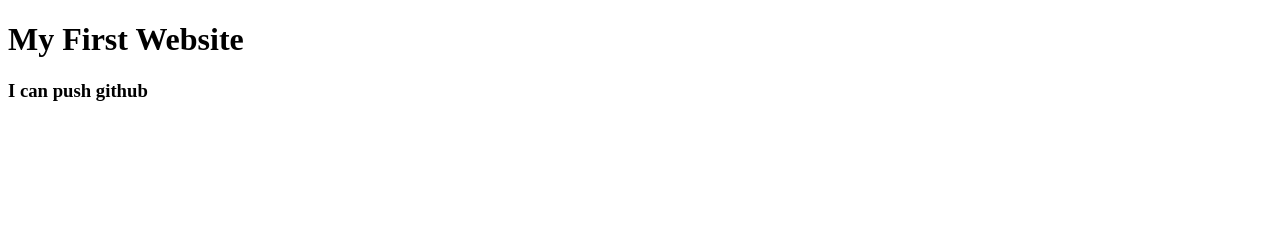
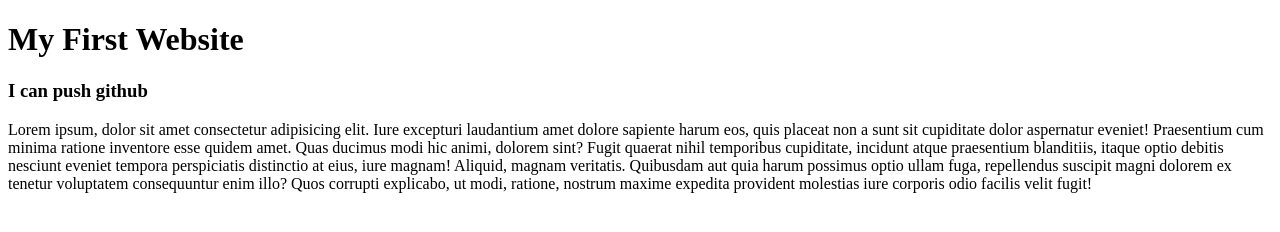
Before and after one commit to kaiumnet/my-first-website, a plain HTML site: page index.html in a window 1280 px wide. Drawn offline with Linux system fonts and the light colour scheme.

Commit message:
lorem added

```diff
--- a/index.html
+++ b/index.html
@@ -8,6 +8,7 @@
 <body>
     <h1>My First Website</h1>
     <h3>I can push github</h3>
+    <p>Lorem ipsum, dolor sit amet consectetur adipisicing elit. Iure excepturi laudantium amet dolore sapiente harum eos, quis placeat non a sunt sit cupiditate dolor aspernatur eveniet! Praesentium cum minima ratione inventore esse quidem amet. Quas ducimus modi hic animi, dolorem sint? Fugit quaerat nihil temporibus cupiditate, incidunt atque praesentium blanditiis, itaque optio debitis nesciunt eveniet tempora perspiciatis distinctio at eius, iure magnam! Aliquid, magnam veritatis. Quibusdam aut quia harum possimus optio ullam fuga, repellendus suscipit magni dolorem ex tenetur voluptatem consequuntur enim illo? Quos corrupti explicabo, ut modi, ratione, nostrum maxime expedita provident molestias iure corporis odio facilis velit fugit!</p>
 
 </body>
 </html>
```
